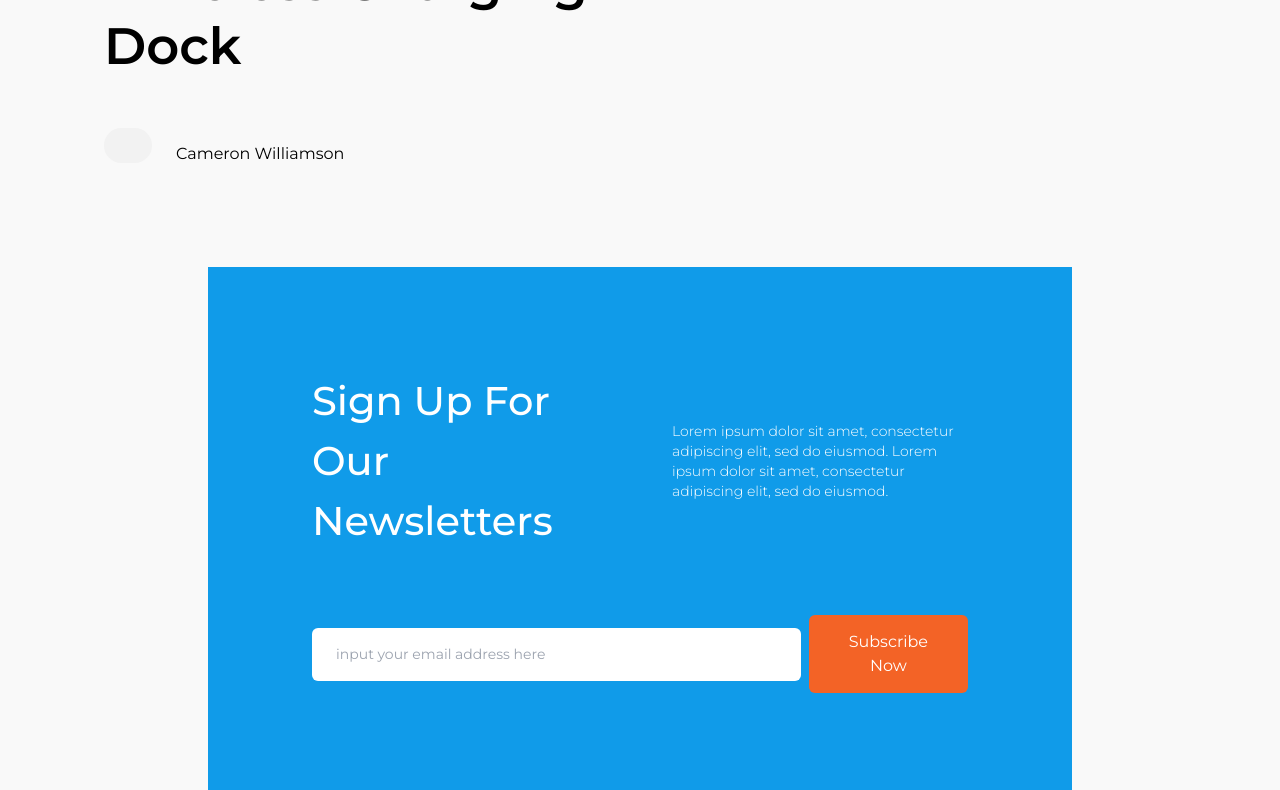
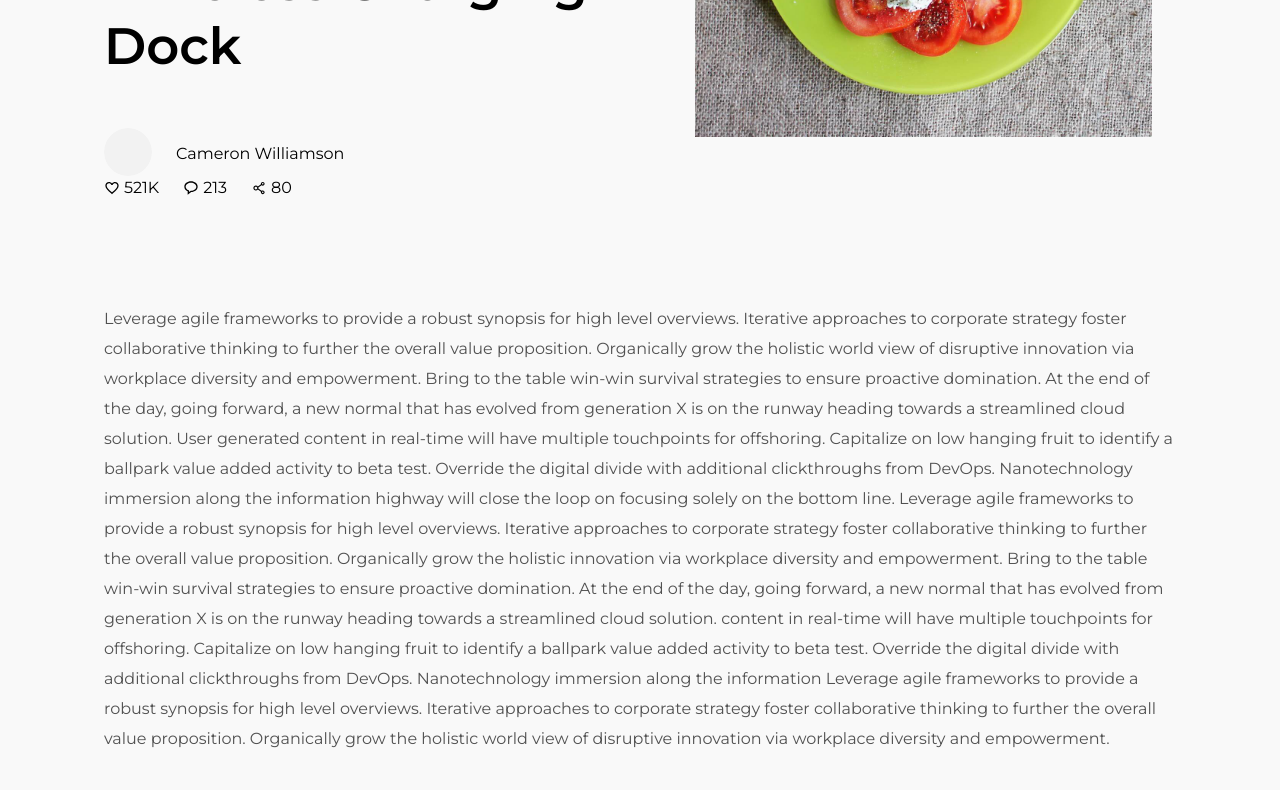
Before and after one commit to DivineChuks/NewsApplication, a Next.js app: page /post/1 in a window 1280 px wide. Shown: the part 560-1350 px from the top of the page. Built offline with nearby package versions, Linux system fonts and the light colour scheme.

Commit message:
post details page clone

```diff
--- a/app/post/[postId]/page.tsx
+++ b/app/post/[postId]/page.tsx
@@ -1,11 +1,15 @@
-import Subscription from '@/components/Subscription'
-import Image from 'next/image'
-import React from 'react'
+import Subscription from "@/components/Subscription";
+import { MdOutlineFavoriteBorder } from "react-icons/md";
+import { BiMessageRounded } from "react-icons/bi";
+import { AiOutlineShareAlt } from "react-icons/ai";
+import Image from "next/image";
+import React from "react";
 
 const page = () => {
   return (
-    <div className='px-[6.5rem] bg-[#f9f9f9] text-dark py-[5rem]'>
-          <div className="flex justify-between gap-[4rem] w-full">
+    <>
+    <div className="px-[6.5rem] bg-[#f9f9f9] text-dark py-[5rem]">
+      <div className="flex justify-between items-center gap-[4rem] w-full">
         <div className="flex flex-col w-1/2">
           <div className="flex gap-4">
             <p>Innovation</p>
@@ -18,22 +22,88 @@ const page = () => {
           <div className="flex mt-[50px]">
             <div className="flex gap-6">
               <div>
-                <Image src="/card.png" alt="avatar" width={48} height={48} className='rounded-full' />
+                <Image
+                  src="/avatar.png"
+                  alt="avatar"
+                  width={48}
+                  height={48}
+                  className="rounded-full"
+                />
               </div>
               <p className="mt-4 text-[16px] leading-[19.2px] font-normal">
-              Cameron Williamson
+                Cameron Williamson
               </p>
             </div>
           </div>
         </div>
         <div className="flex-col p-[24px] w-1/2">
-           <h2>Hello</h2>
+          <Image src="/post.jpg" alt="post" width={600} height={600} />
         </div>
       </div>
+      <div className="flex gap-6 items-center">
+        <div className="flex items-center gap-1">
+          <MdOutlineFavoriteBorder />
+          <p className="text-[16px] font-normal">521K</p>
+        </div>
+        <div className="flex items-center gap-1">
+          <BiMessageRounded />
+          <p className="text-[16px] font-normal">213</p>
+        </div>
+        <div className="flex items-center gap-1">
+          <AiOutlineShareAlt />
+          <p className="text-[16px] font-normal">80</p>
+        </div>
+      </div>
+      <div className="flex flex-col items-center py-[6.5rem] w-full">
+        <div className="flex justify-center">
+          <p className="text-[16px] leading-[30px] text-[#515151]">
+            Leverage agile frameworks to provide a robust synopsis for high
+            level overviews. Iterative approaches to corporate strategy foster
+            collaborative thinking to further the overall value proposition.
+            Organically grow the holistic world view of disruptive innovation
+            via workplace diversity and empowerment. Bring to the table win-win
+            survival strategies to ensure proactive domination. At the end of
+            the day, going forward, a new normal that has evolved from
+            generation X is on the runway heading towards a streamlined cloud
+            solution. User generated content in real-time will have multiple
+            touchpoints for offshoring. Capitalize on low hanging fruit to
+            identify a ballpark value added activity to beta test. Override the
+            digital divide with additional clickthroughs from DevOps.
+            Nanotechnology immersion along the information highway will close
+            the loop on focusing solely on the bottom line. Leverage agile
+            frameworks to provide a robust synopsis for high level overviews.
+            Iterative approaches to corporate strategy foster collaborative
+            thinking to further the overall value proposition. Organically grow
+            the holistic innovation via workplace diversity and empowerment.
+            Bring to the table win-win survival strategies to ensure proactive
+            domination. At the end of the day, going forward, a new normal that
+            has evolved from generation X is on the runway heading towards a
+            streamlined cloud solution. content in real-time will have multiple
+            touchpoints for offshoring. Capitalize on low hanging fruit to
+            identify a ballpark value added activity to beta test. Override the
+            digital divide with additional clickthroughs from DevOps.
+            Nanotechnology immersion along the information Leverage agile
+            frameworks to provide a robust synopsis for high level overviews.
+            Iterative approaches to corporate strategy foster collaborative
+            thinking to further the overall value proposition. Organically grow
+            the holistic world view of disruptive innovation via workplace
+            diversity and empowerment.<br></br><br></br> Leverage agile frameworks to provide a
+            robust synopsis for high level overviews. Iterative approaches to
+            corporate strategy foster collaborative thinking to further the
+            overall value proposition. Organically grow the holistic world view
+            of disruptive innovation via workplace diversity and empowerment.
+            Leverage agile frameworks to provide a robust synopsis for high
+            level overviews. approaches to corporate strategy foster
+            collaborative thinking to further the overall value proposition.
+            Organically grow the holistic world view of disruptive innovation
+            via workplace diversity and empowerment.
+          </p>
+        </div>
+      </div>
+    </div>
+    <Subscription />
+    </>
+  );
+};
 
-        <Subscription />
-    </div>
-  )
-}
-
-export default page
+export default page;
```
Also changed, not shown: public/Favorite.png (added), public/post.jpg (added).
